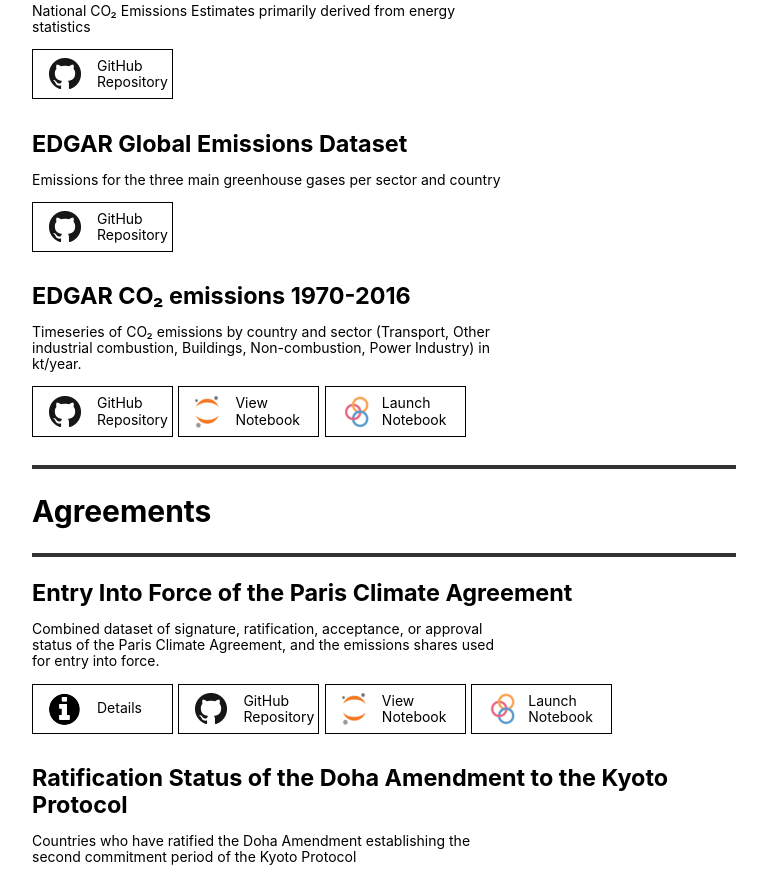
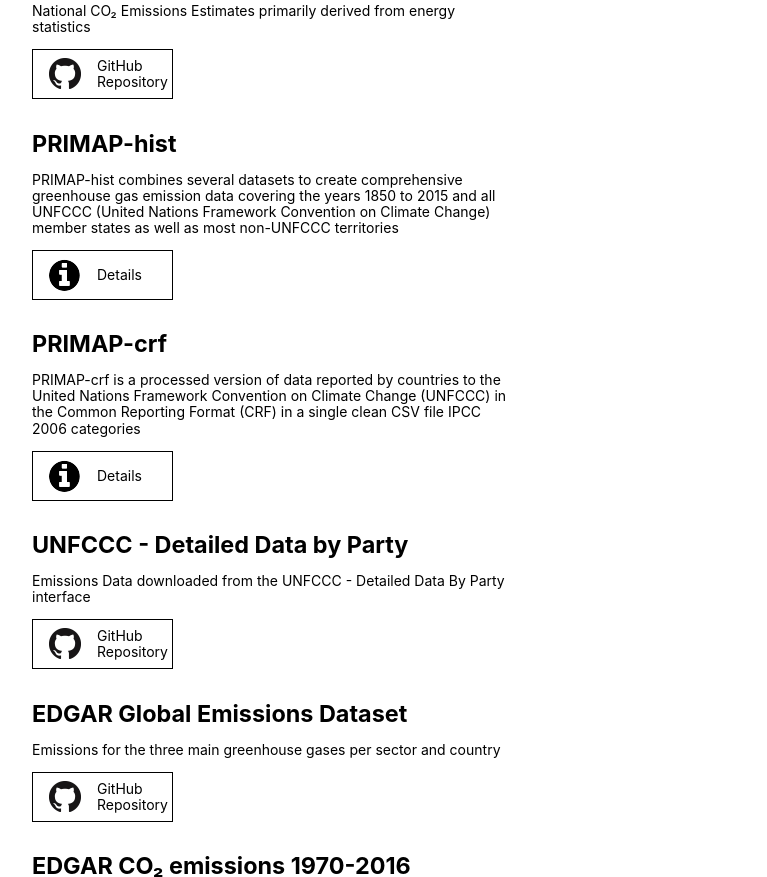
Before and after one commit to openclimatedata/openclimatedata.net, a plain HTML site: page index.html in a window 1280 px wide. Shown: the part 454-1331 px from the top of the page, without its empty margins (0-767 px from the left). Drawn offline with nearby package versions, Linux system fonts and the light colour scheme.

Commit message:
Update with PRIMAP datasets and scraped UNFCCC data

```diff
--- a/index.html
+++ b/index.html
@@ -60,6 +60,57 @@ National CO₂ Emissions Estimates primarily derived from energy statistics
 
 
 <a class="v-top w-100 w-20-ns w-40-m f6 link dim ba ph3 pv2 mb2 dib black inline-flex items-center" href="https://github.com/openclimatedata/cdiac-co2-fossil-national">
+<img src="assets/GitHub-Mark-32px.png">
+<span class="ml3">GitHub Repository</span>
+</a>
+
+
+</div>
+
+<h3 class="mb1">PRIMAP-hist</h3>
+
+<p class="f6 measure-wide">
+PRIMAP-hist combines several  datasets to create  comprehensive greenhouse gas emission data covering the years 1850 to 2015 and all UNFCCC (United Nations Framework Convention on Climate Change) member states as well as most non-UNFCCC territories
+</p>
+
+<div>
+
+<a class="v-top w-100 w-20-ns w-40-m f6 link dim ba ph3 pv2 mb2 dib black inline-flex items-center" href="https://www.pik-potsdam.de/paris-reality-check/primap-hist/">
+<img src="assets/info.png">
+<span class="ml3">Details</span>
+</a>
+
+
+
+</div>
+
+<h3 class="mb1">PRIMAP-crf</h3>
+
+<p class="f6 measure-wide">
+PRIMAP-crf is a processed version of data reported by countries to the United Nations Framework Convention on Climate Change (UNFCCC) in the Common Reporting Format (CRF) in a single clean CSV file IPCC 2006 categories
+</p>
+
+<div>
+
+<a class="v-top w-100 w-20-ns w-40-m f6 link dim ba ph3 pv2 mb2 dib black inline-flex items-center" href="https://www.pik-potsdam.de/paris-reality-check/primap-crf/">
+<img src="assets/info.png">
+<span class="ml3">Details</span>
+</a>
+
+
+
+</div>
+
+<h3 class="mb1">UNFCCC - Detailed Data by Party</h3>
+
+<p class="f6 measure-wide">
+Emissions Data downloaded from the UNFCCC - Detailed Data By Party interface
+</p>
+
+<div>
+
+
+<a class="v-top w-100 w-20-ns w-40-m f6 link dim ba ph3 pv2 mb2 dib black inline-flex items-center" href="https://github.com/openclimatedata/unfccc-detailed-data-by-party">
 <img src="assets/GitHub-Mark-32px.png">
 <span class="ml3">GitHub Repository</span>
 </a>
```
Also changed, not shown: 2 other files.
